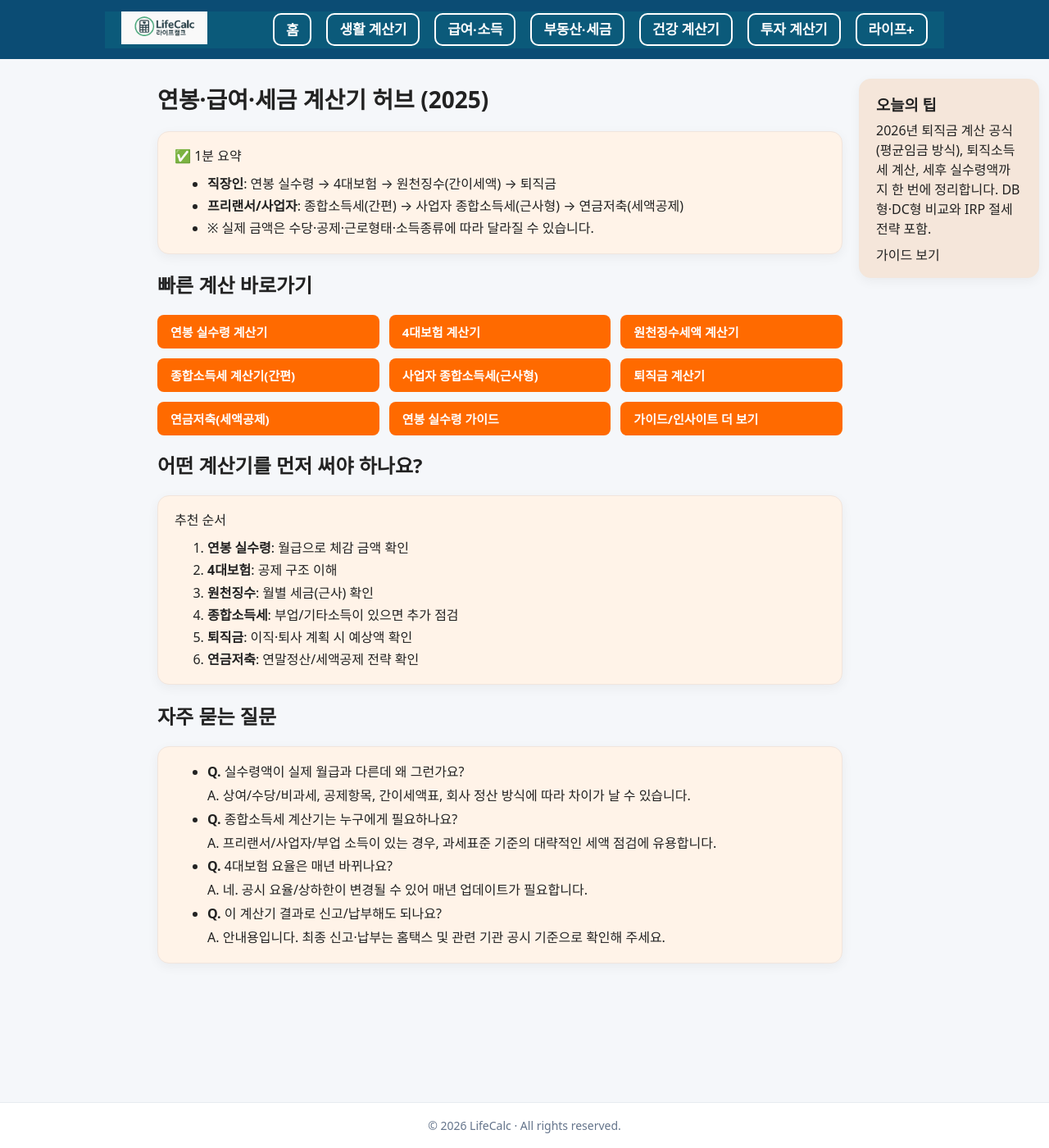
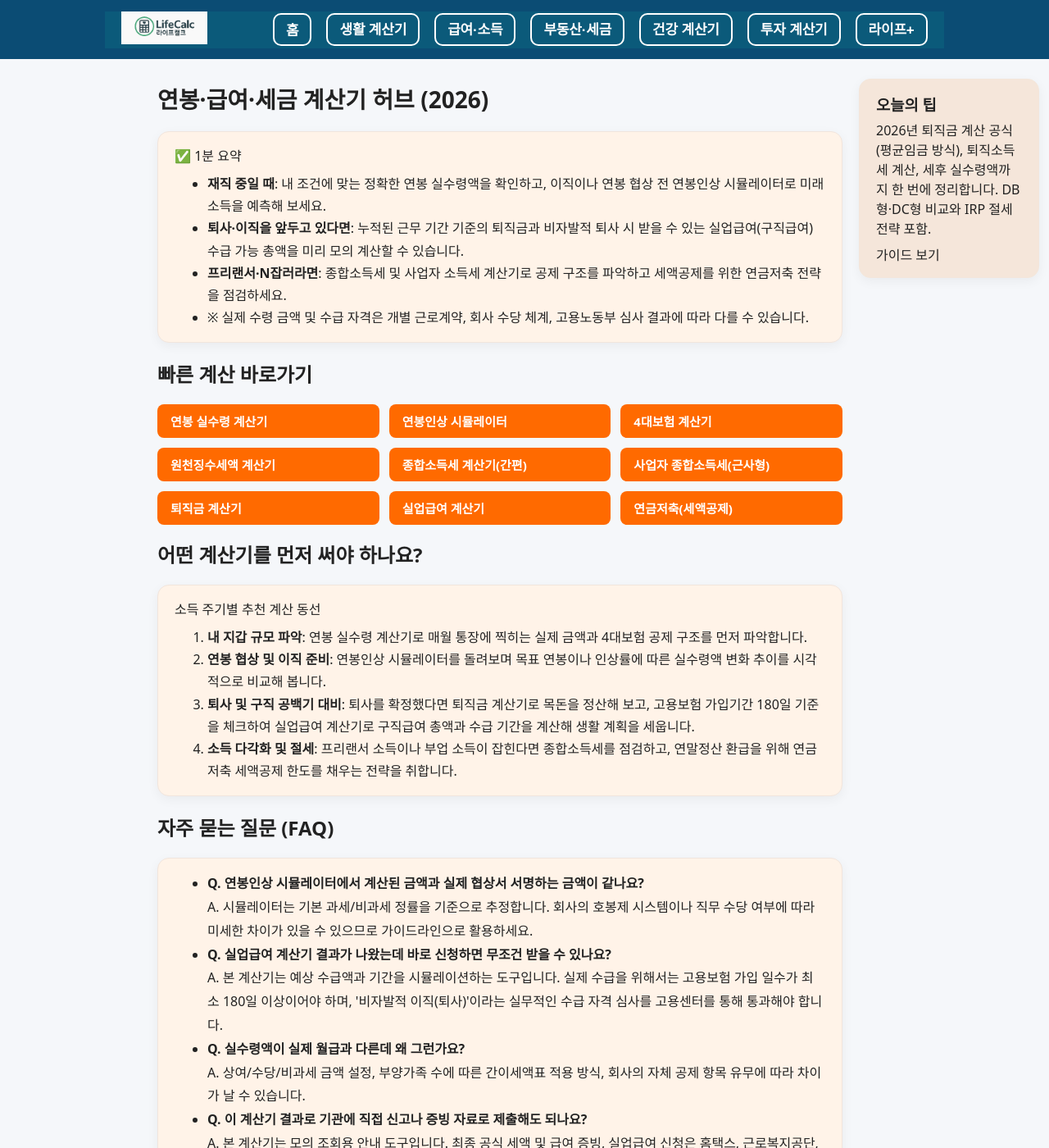
Before and after one commit to khai-lang/LifeCalc, a Jekyll site: the page built from salary/index.md, in a window 1280 px wide and 1400 px high. Shown: the whole window at 82% size. Built offline with Jekyll 4.4.1, drawn with Linux system fonts in a browser that asks for light colours; some of the changed text lies outside the part shown.

Commit message:
Update index.md

```diff
--- a/salary/index.md
+++ b/salary/index.md
@@ -1,32 +1,33 @@
 ---
 layout: default
-title: 연봉·급여·세금 계산기 허브 (2025)
-description: 연봉 실수령, 4대보험, 원천징수, 종합소득세, 퇴직금, 연금저축 세액공제까지 한 번에 계산하는 급여·소득 포털.
+title: 연봉·급여·세금 계산기 허브 (2026)
+description: 연봉 실수령액 조회부터 연봉 협상 시뮬레이션, 4대보험, 원천징수 세액, 퇴직금, 실업급여 수급액, 종합소득세까지 한 번에 관리하는 통합 급여·소득 포털.
 permalink: /salary/
 ---
 
 <div class="card p-3" style="margin:10px 0 16px;">
   <div class="title">✅ 1분 요약</div>
   <ul style="margin:10px 0 0; line-height:1.7;">
-    <li><b>직장인</b>: 연봉 실수령 → 4대보험 → 원천징수(간이세액) → 퇴직금</li>
-    <li><b>프리랜서/사업자</b>: 종합소득세(간편) → 사업자 종합소득세(근사형) → 연금저축(세액공제)</li>
-    <li class="muted">※ 실제 금액은 수당·공제·근로형태·소득종류에 따라 달라질 수 있습니다.</li>
+    <li><b>재직 중일 때</b>: 내 조건에 맞는 정확한 연봉 실수령액을 확인하고, 이직이나 연봉 협상 전 연봉인상 시뮬레이터로 미래 소득을 예측해 보세요.</li>
+    <li><b>퇴사·이직을 앞두고 있다면</b>: 누적된 근무 기간 기준의 퇴직금과 비자발적 퇴사 시 받을 수 있는 실업급여(구직급여) 수급 가능 총액을 미리 모의 계산할 수 있습니다.</li>
+    <li><b>프리랜서·N잡러라면</b>: 종합소득세 및 사업자 소득세 계산기로 공제 구조를 파악하고 세액공제를 위한 연금저축 전략을 점검하세요.</li>
+    <li class="muted">※ 실제 수령 금액 및 수급 자격은 개별 근로계약, 회사 수당 체계, 고용노동부 심사 결과에 따라 다를 수 있습니다.</li>
   </ul>
 </div>
 
 <h2>빠른 계산 바로가기</h2>
 <div class="btn-grid" style="display:grid;grid-template-columns:repeat(3,minmax(0,1fr));gap:12px;">
   <a class="btn" href="/salary/net-pay/">연봉 실수령 계산기</a>
+  <a class="btn" href="/salary/negotiation/">연봉인상 시뮬레이터</a>
   <a class="btn" href="/salary/insurances/">4대보험 계산기</a>
+
   <a class="btn" href="/salary/withholding/">원천징수세액 계산기</a>
-
   <a class="btn" href="/salary/income-tax/">종합소득세 계산기(간편)</a>
   <a class="btn" href="/salary/biz-income-tax/">사업자 종합소득세(근사형)</a>
+
   <a class="btn" href="/salary/retirement/">퇴직금 계산기</a>
-
+  <a class="btn" href="/salary/unemployment/">실업급여 계산기</a>
   <a class="btn ghost" href="/salary/pension-tax-credit/">연금저축(세액공제)</a>
-  <a class="btn ghost" href="/salary/net-pay-guide/">연봉 실수령 가이드</a>
-  <a class="btn ghost" href="/lifeplus/">가이드/인사이트 더 보기</a>
 </div>
 
 <script async src="https://pagead2.googlesyndication.com/pagead/js/adsbygoogle.js?client=ca-pub-3758454239921831"
@@ -44,24 +45,22 @@ permalink: /salary/
 
 <h2 style="margin-top:18px;">어떤 계산기를 먼저 써야 하나요?</h2>
 <div class="card p-3" style="margin:10px 0;">
-  <div class="title">추천 순서</div>
+  <div class="title">소득 주기별 추천 계산 동선</div>
   <ol style="margin:10px 0 0; line-height:1.7;">
-    <li><b>연봉 실수령</b>: 월급으로 체감 금액 확인</li>
-    <li><b>4대보험</b>: 공제 구조 이해</li>
-    <li><b>원천징수</b>: 월별 세금(근사) 확인</li>
-    <li><b>종합소득세</b>: 부업/기타소득이 있으면 추가 점검</li>
-    <li><b>퇴직금</b>: 이직·퇴사 계획 시 예상액 확인</li>
-    <li><b>연금저축</b>: 연말정산/세액공제 전략 확인</li>
+    <li><b>내 지갑 규모 파악</b>: <a href="/salary/net-pay/">연봉 실수령 계산기</a>로 매월 통장에 찍히는 실제 금액과 4대보험 공제 구조를 먼저 파악합니다.</li>
+    <li><b>연봉 협상 및 이직 준비</b>: <a href="/salary/negotiation/">연봉인상 시뮬레이터</a>를 돌려보며 목표 연봉이나 인상률에 따른 실수령액 변화 추이를 시각적으로 비교해 봅니다.</li>
+    <li><b>퇴사 및 구직 공백기 대비</b>: 퇴사를 확정했다면 <a href="/salary/retirement/">퇴직금 계산기</a>로 목돈을 정산해 보고, 고용보험 가입기간 180일 기준을 체크하여 <a href="/salary/unemployment/">실업급여 계산기</a>로 구직급여 총액과 수급 기간을 계산해 생활 계획을 세웁니다.</li>
+    <li><b>소득 다각화 및 절세</b>: 프리랜서 소득이나 부업 소득이 잡힌다면 종합소득세를 점검하고, 연말정산 환급을 위해 연금저축 세액공제 한도를 채우는 전략을 취합니다.</li>
   </ol>
 </div>
 
-<h2>자주 묻는 질문</h2>
+<h2>자주 묻는 질문 (FAQ)</h2>
 <div class="card p-3" id="faq">
   <ul style="margin:0; line-height:1.8;">
-    <li><b>Q.</b> 실수령액이 실제 월급과 다른데 왜 그런가요?<br><span class="muted">A. 상여/수당/비과세, 공제항목, 간이세액표, 회사 정산 방식에 따라 차이가 날 수 있습니다.</span></li>
-    <li><b>Q.</b> 종합소득세 계산기는 누구에게 필요하나요?<br><span class="muted">A. 프리랜서/사업자/부업 소득이 있는 경우, 과세표준 기준의 대략적인 세액 점검에 유용합니다.</span></li>
-    <li><b>Q.</b> 4대보험 요율은 매년 바뀌나요?<br><span class="muted">A. 네. 공시 요율/상하한이 변경될 수 있어 매년 업데이트가 필요합니다.</span></li>
-    <li><b>Q.</b> 이 계산기 결과로 신고/납부해도 되나요?<br><span class="muted">A. 안내용입니다. 최종 신고·납부는 홈택스 및 관련 기관 공시 기준으로 확인해 주세요.</span></li>
+    <li><b>Q. 연봉인상 시뮬레이터에서 계산된 금액과 실제 협상서 서명하는 금액이 같나요?</b><br><span class="muted">A. 시뮬레이터는 기본 과세/비과세 정률을 기준으로 추정합니다. 회사의 호봉제 시스템이나 직무 수당 여부에 따라 미세한 차이가 있을 수 있으므로 가이드라인으로 활용하세요.</span></li>
+    <li><b>Q. 실업급여 계산기 결과가 나왔는데 바로 신청하면 무조건 받을 수 있나요?</b><br><span class="muted">A. 본 계산기는 예상 수급액과 기간을 시뮬레이션하는 도구입니다. 실제 수급을 위해서는 고용보험 가입 일수가 최소 180일 이상이어야 하며, '비자발적 이직(퇴사)'이라는 실무적인 수급 자격 심사를 고용센터를 통해 통과해야 합니다.</span></li>
+    <li><b>Q. 실수령액이 실제 월급과 다른데 왜 그런가요?</b><br><span class="muted">A. 상여/수당/비과세 금액 설정, 부양가족 수에 따른 간이세액표 적용 방식, 회사의 자체 공제 항목 유무에 따라 차이가 날 수 있습니다.</span></li>
+    <li><b>Q. 이 계산기 결과로 기관에 직접 신고나 증빙 자료로 제출해도 되나요?</b><br><span class="muted">A. 본 계산기는 모의 조회용 안내 도구입니다. 최종 공식 세액 및 급여 증빙, 실업급여 신청은 홈택스, 근로복지공단, 고용24 등 공식 기관의 시스템을 이용해 진행하셔야 합니다.</span></li>
   </ul>
 </div>
 
@@ -77,16 +76,16 @@ permalink: /salary/
 }
 </script>
 
-<!-- ✅ FAQ Schema -->
+<!-- ✅ FAQ Schema (구글 검색 엔진에 노출 최적화) -->
 <script type="application/ld+json">
 {
   "@context":"https://schema.org",
   "@type":"FAQPage",
   "mainEntity":[
-    {"@type":"Question","name":"실수령액이 실제 월급과 다른 이유는 무엇인가요?","acceptedAnswer":{"@type":"Answer","text":"상여·수당·비과세, 공제항목, 간이세액표 및 회사 정산 방식에 따라 실수령액이 달라질 수 있습니다."}},
-    {"@type":"Question","name":"종합소득세 계산기는 누구에게 필요한가요?","acceptedAnswer":{"@type":"Answer","text":"프리랜서/사업자/부업 소득이 있는 경우 과세표준 기준의 간편한 세액 점검에 도움이 됩니다."}},
-    {"@type":"Question","name":"4대보험 요율은 매년 변동되나요?","acceptedAnswer":{"@type":"Answer","text":"네. 공시 요율 및 상·하한이 변경될 수 있어 매년 업데이트가 필요합니다."}},
-    {"@type":"Question","name":"계산기 결과로 실제 신고·납부해도 되나요?","acceptedAnswer":{"@type":"Answer","text":"본 계산기는 안내용이며, 최종 신고·납부는 홈택스 및 관련 기관 공시 기준으로 확인해야 합니다."}}
+    {"@type":"Question","name":"연봉인상 시뮬레이터에서 계산된 금액과 실제 협상 금액이 같나요?","acceptedAnswer":{"@type":"Answer","text":"시뮬레이터는 기본 과세/비과세 기준 추정치이므로, 회사 고유의 직무 수당이나 호봉제 구조에 따라 미세한 차이가 발생할 수 있습니다."}},
+    {"@type":"Question","name":"실업급여 계산기 결과가 나오면 무조건 수급할 수 있나요?","acceptedAnswer":{"@type":"Answer","text":"모의 계산 결과와 별개로, 실제 수급을 위해서는 피보험 단위기간 180일 이상 충족 및 비자발적 퇴사 사유 입증 등 고용센터의 공식 심사를 통과해야 합니다."}},
+    {"@type":"Question","name":"실수령액이 실제 월급과 다른 이유는 무엇인가요?","acceptedAnswer":{"@type":"Answer","text":"상여·수당·비과세, 부양가족 기준 간이세액표, 회사 정산 방식에 따라 달라질 수 있습니다."}},
+    {"@type":"Question","name":"계산기 결과로 실제 신고·납부나 증빙 제출을 해도 되나요?","acceptedAnswer":{"@type":"Answer","text":"본 계산기는 모의 안내용이며, 최종 공식 신고 및 신청은 홈택스, 고용24 등 정식 관계 기관을 통해 확인해야 합니다."}}
   ]
 }
 </script>
```
